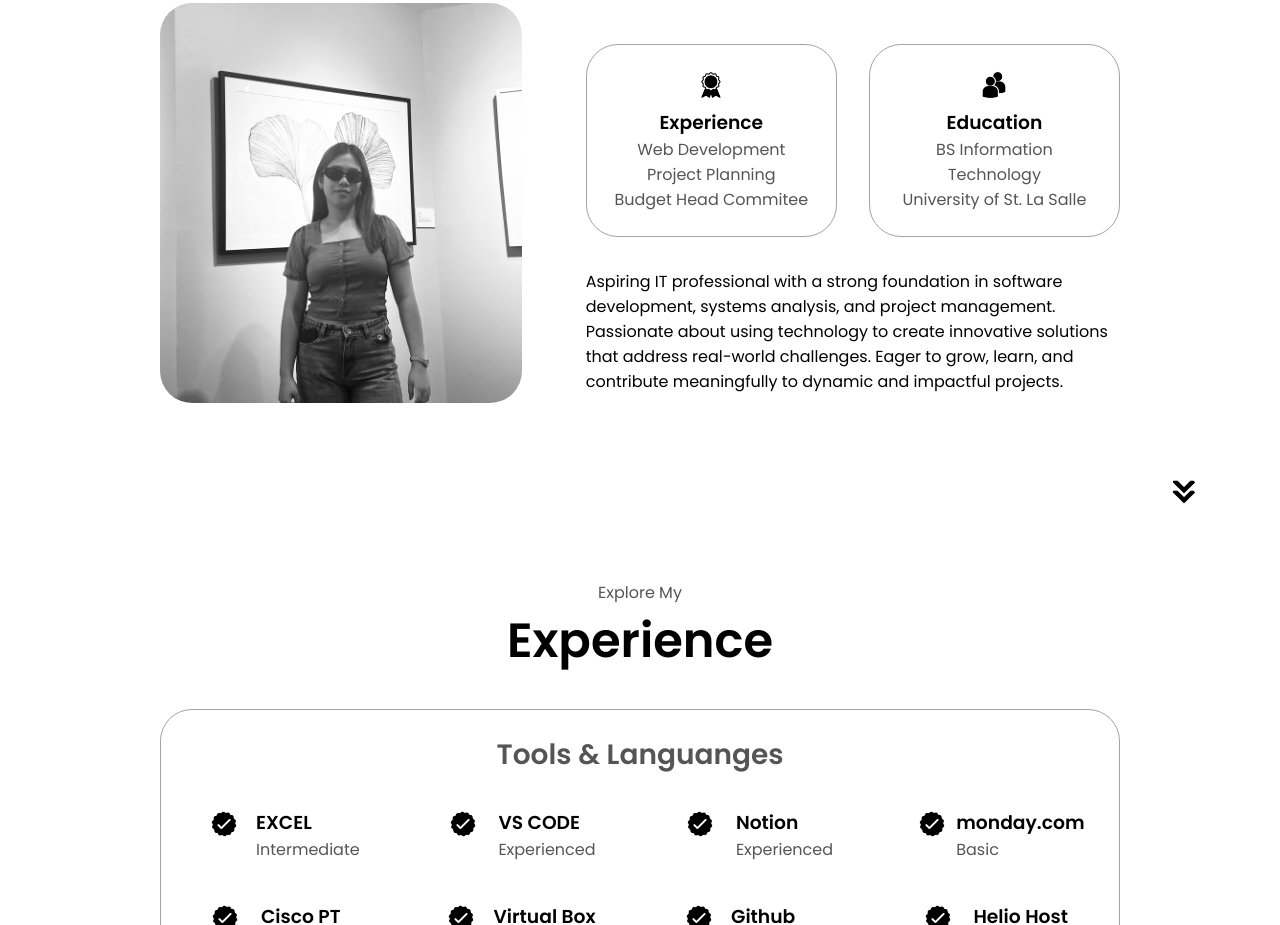
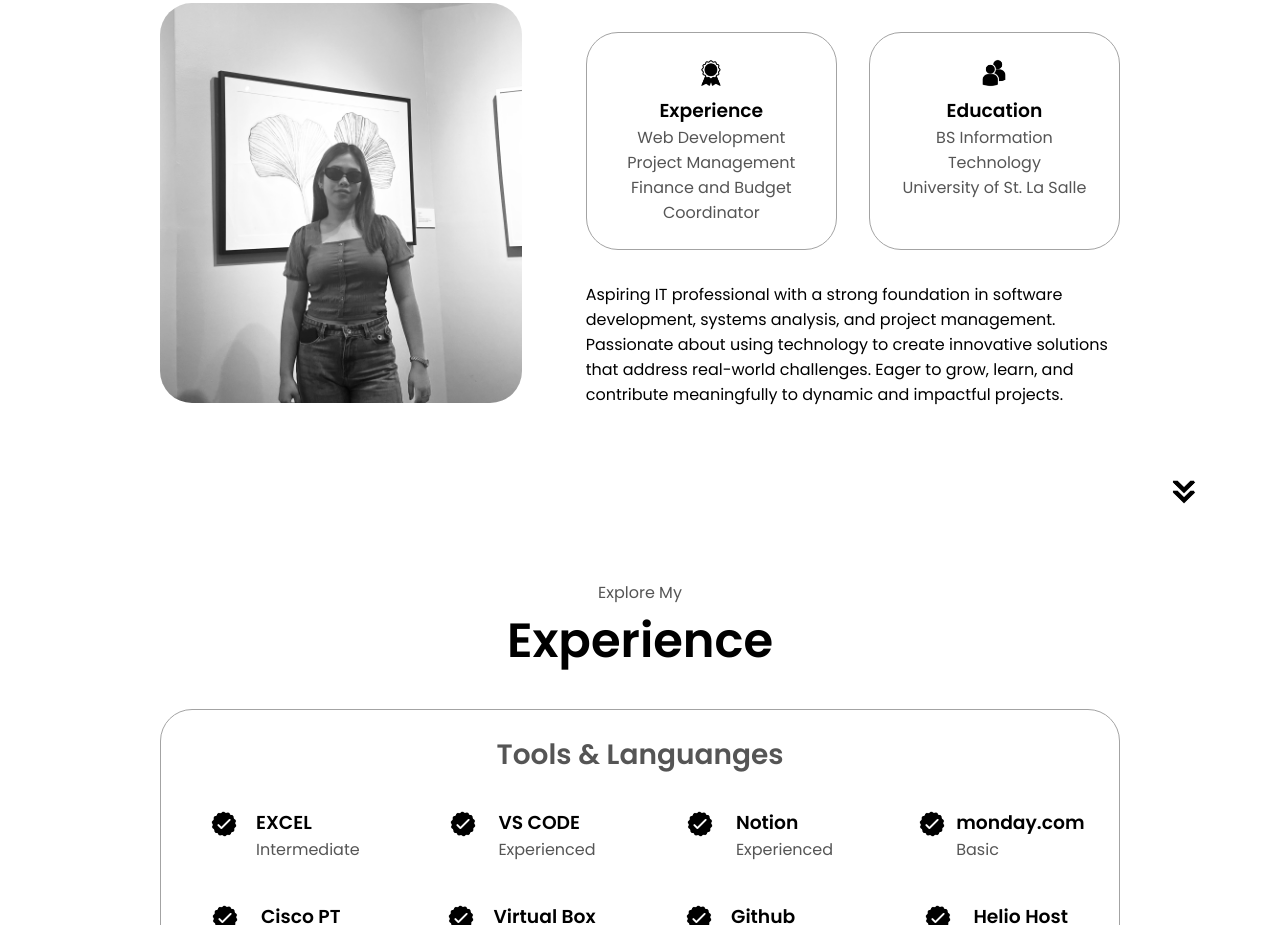
Before and after one commit to KayeMondejar/kayemondejar.github.io, a plain HTML site: page index.html in a window 1280 px wide. Shown: the part 1116-2041 px from the top of the page. Drawn offline with Linux system fonts and the light colour scheme.

Commit message:
Update index.html

```diff
--- a/index.html
+++ b/index.html
@@ -91,7 +91,7 @@
                 class="icon"
               />
               <h3>Experience</h3>
-              <p>Web Development <br />Project Planning <br/> Budget Head Commitee</p>
+              <p>Web Development <br />Project Management <br/> Finance and Budget Coordinator</p>
             </div>
             <div class="details-container">
               <img
```
